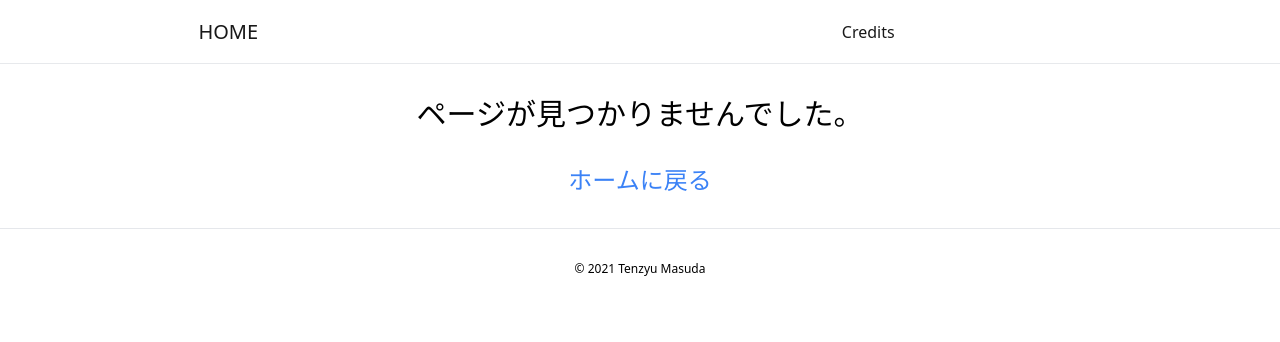
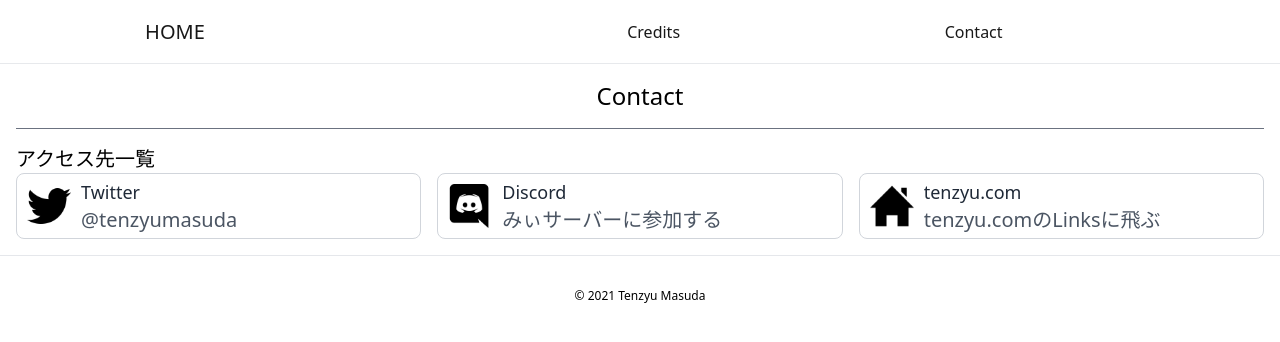
Before and after one commit to mii-community/mii.tenzyu.com, a Gatsby site: page /contact in a window 1280 px wide. Before the commit this address had no page. Built offline with nearby package versions, Linux system fonts and the light colour scheme; Gatsby itself is replaced by a stand-in of ours.

Commit message:
added ContactPage

```diff
--- a/src/components/header.js
+++ b/src/components/header.js
@@ -6,6 +6,10 @@ const navs = [
     name: "Credits",
     link: "/credits/",
   },
+  {
+    name: "Contact",
+    link: "/contact/",
+  },
 ];
 
 export default () => (
@@ -13,7 +17,7 @@ export default () => (
     <h1 class="my-auto text-xl">
       <Link to={"/"}>HOME</Link>
     </h1>
-    <nav class="my-auto w-1/3">
+    <nav class="my-auto w-1/2">
       <ul class="flex justify-around">
         {navs.map((nav) => (
           <li>
--- /dev/null
+++ b/src/pages/contact.js
@@ -0,0 +1,68 @@
+import * as React from "react";
+import Layout from "../layouts/default";
+import Meta from "../components/meta";
+import Img from "../components/image";
+
+const contacts = [
+  {
+    href: "https://twitter.com/tenzyumasuda",
+    image: "icon-twitter.png",
+    alt: "Twitterのロゴの画像",
+    name: "Twitter",
+    value: "@tenzyumasuda",
+  },
+  {
+    href: "https://discord.gg/Jqsd7VcDur",
+    image: "icon-discord.png",
+    alt: "Discordのロゴの画像",
+    name: "Discord",
+    value: "みぃサーバーに参加する",
+  },
+  {
+    href: "https://tenzyu.com/#Links",
+    image: "icon-homepage.png",
+    alt: "ホームページのアイコン画像",
+    name: "tenzyu.com",
+    value: "tenzyu.comのLinksに飛ぶ",
+  },
+];
+
+const ContactPage = () => {
+  return (
+    <Layout>
+      <Meta title="コンタクト" desc="連絡先／サーバーリンクなど" />
+      <main class="container mx-auto px-4 md:text-xl">
+        <h1 class="border-b border-gray-500 text-center pb-4 text-2xl">
+          Contact
+        </h1>
+        <section class="my-4">
+          <h2>アクセス先一覧</h2>
+          <ul class="space-y-1 sm:space-y-0 sm:grid sm:grid-cols-2 sm:gap-4 lg:grid-cols-3">
+            {contacts.map((contact) => (
+              <li class="border rounded-lg border-gray-300 hover:bg-gray-100">
+                <a
+                  class="flex"
+                  href={contact.href}
+                  rel="noreferrer noopener"
+                  target="_blank"
+                >
+                  <div class="p-2.5 w-16">
+                    <Img filename={contact.image} alt={contact.alt} />
+                  </div>
+                  <div class="w-4/5 my-auto">
+                    <h3 class="text-lg text-gray-800">{contact.name}</h3>
+                    <div class="text-md font-light text-gray-600">
+                      {contact.value}
+                    </div>
+                  </div>
+                </a>
+              </li>
+            ))}
+          </ul>
+        </section>
+      </main>
+    </Layout>
+  );
+};
+
+export default ContactPage;
```
